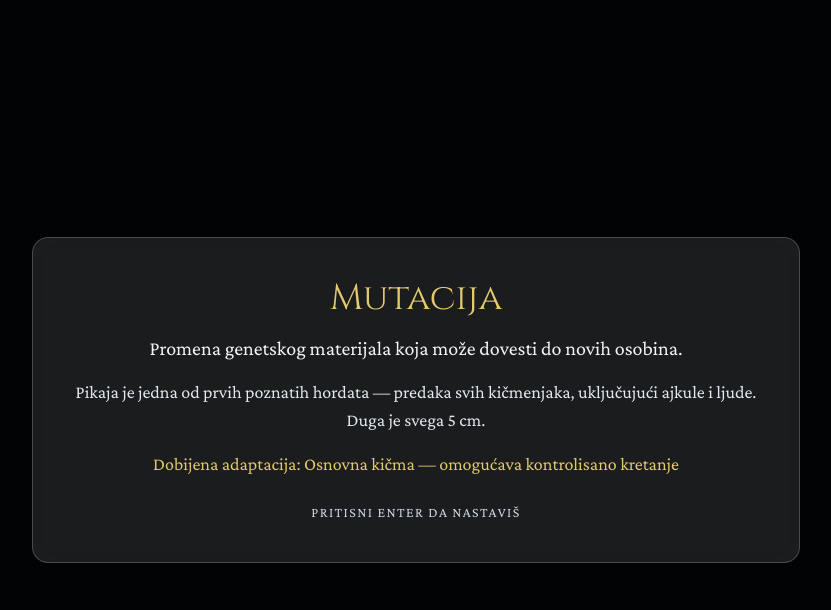
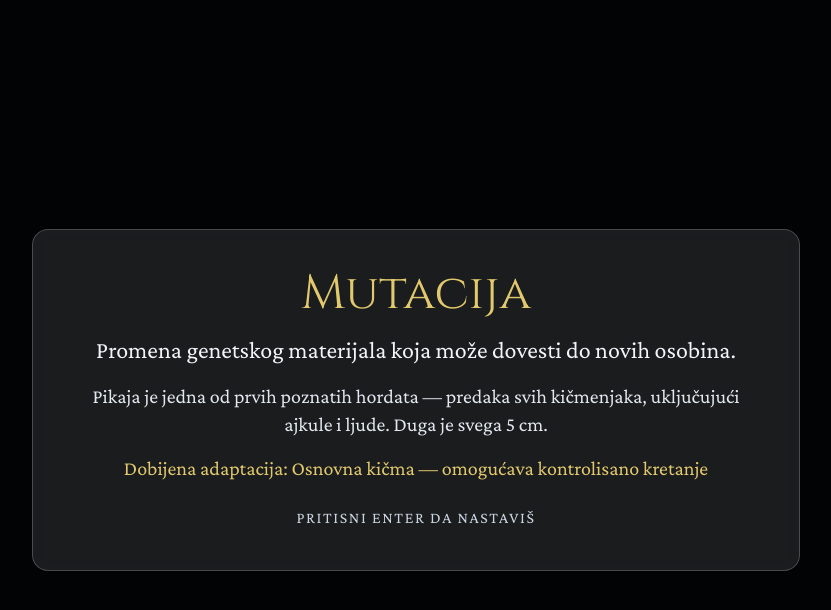
Before and after one commit to djurkeceo/shark-origins-web-game, a React (Vite) app: page / in a window 1280 px wide. Both pictures are taken after a click on the button "Započni evoluciju". Shown: the top 610 px of the page, without its empty margins (224-1055 px from the left). Built offline with nearby package versions, Linux system fonts and the light colour scheme.

Commit message:
increased font size on cards

```diff
--- a/src/components/screens/FactCard.tsx
+++ b/src/components/screens/FactCard.tsx
@@ -21,17 +21,17 @@ const FactCard = ({ fact, active, onContinue }: FactCardProps) => {
   return (
     <div className="flex h-full w-full items-center justify-center bg-black/70 px-6">
       <div className="max-w-3xl rounded-2xl border border-white/20 bg-white/10 p-10 text-center text-slate-100 backdrop-blur-md">
-        <h2 className="font-heading text-4xl text-[color:var(--accent)]">
+        <h2 className="font-heading text-5xl text-[color:var(--accent)]">
           {fact.title}
         </h2>
-        <p className="mt-4 text-xl">{fact.definition}</p>
-        <p className="mt-4 text-lg text-slate-200">{fact.creatureFact}</p>
+        <p className="mt-4 text-2xl">{fact.definition}</p>
+        <p className="mt-4 text-xl text-slate-200">{fact.creatureFact}</p>
         {fact.adaptationGained && (
-          <p className="mt-4 text-lg text-[color:var(--accent)]">
+          <p className="mt-4 text-xl text-[color:var(--accent)]">
             Dobijena adaptacija: {fact.adaptationGained}
           </p>
         )}
-        <p className="mt-6 text-sm uppercase tracking-widest text-slate-300">
+        <p className="mt-6 text-base uppercase tracking-widest text-slate-300">
           Pritisni ENTER da nastaviš
         </p>
       </div>
```
